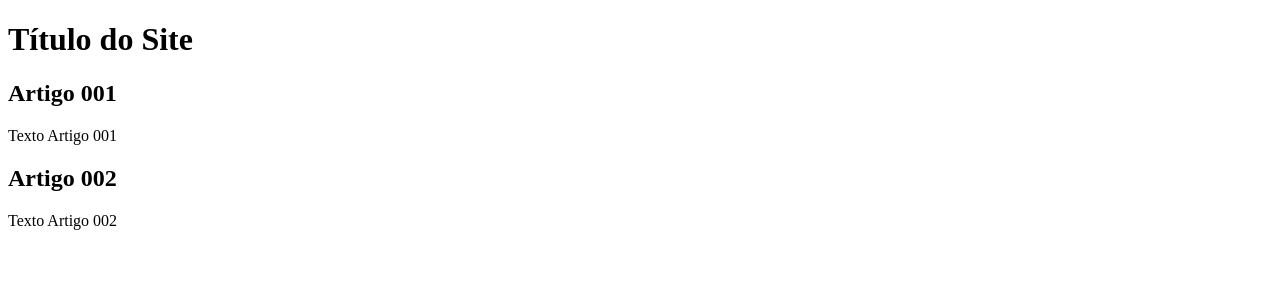
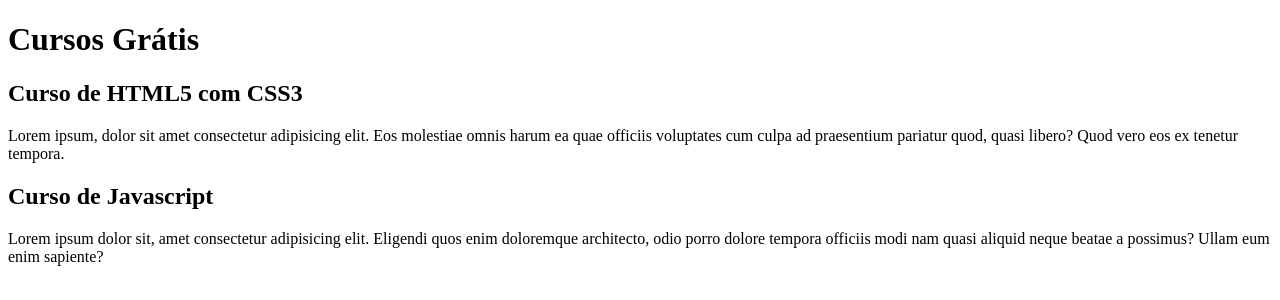
Before and after one commit to RicardoAleff/projeto-site, a plain HTML site: page index.html in a window 1280 px wide. Drawn offline with Linux system fonts and the light colour scheme.

Commit message:
comecei escrever conteúdo

```diff
--- a/index.html
+++ b/index.html
@@ -8,15 +8,15 @@
 <body>
     <main>
         <header>
-            <h1>Título do Site</h1>
+            <h1>Cursos Grátis</h1>
         </header>
         <article>
-            <h2>Artigo 001</h2>
-            <p>Texto Artigo 001</p>
+            <h2>Curso de HTML5 com CSS3</h2>
+            <p>Lorem ipsum, dolor sit amet consectetur adipisicing elit. Eos molestiae omnis harum ea quae officiis voluptates cum culpa ad praesentium pariatur quod, quasi libero? Quod vero eos ex tenetur tempora.</p>
         </article>
         <article>
-            <h2>Artigo 002</h2>
-            <p>Texto Artigo 002</p>
+            <h2>Curso de Javascript</h2>
+            <p>Lorem ipsum dolor sit, amet consectetur adipisicing elit. Eligendi quos enim doloremque architecto, odio porro dolore tempora officiis modi nam quasi aliquid neque beatae a possimus? Ullam eum enim sapiente?</p>
         </article>
     </main>
 </body>
```
